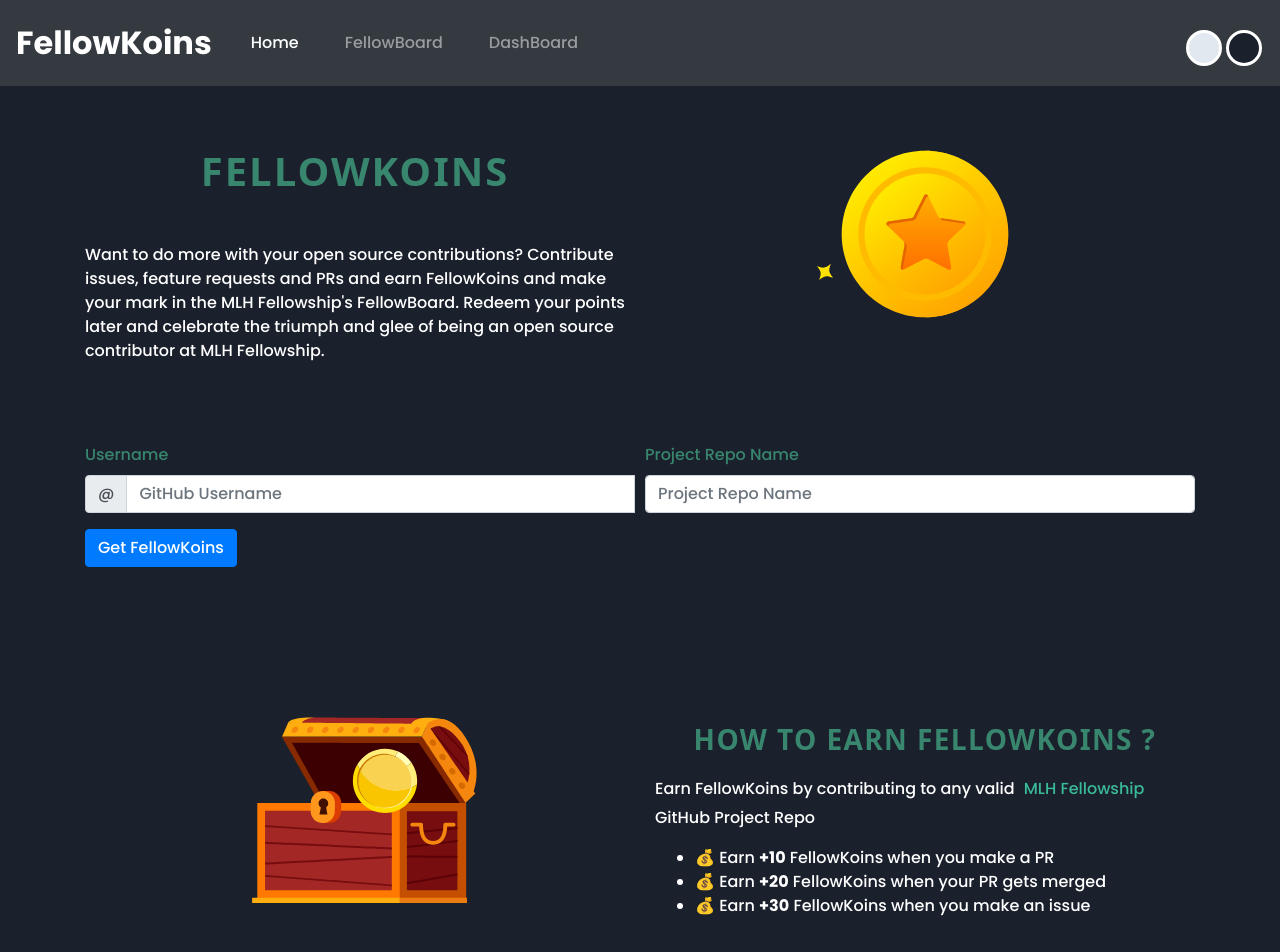
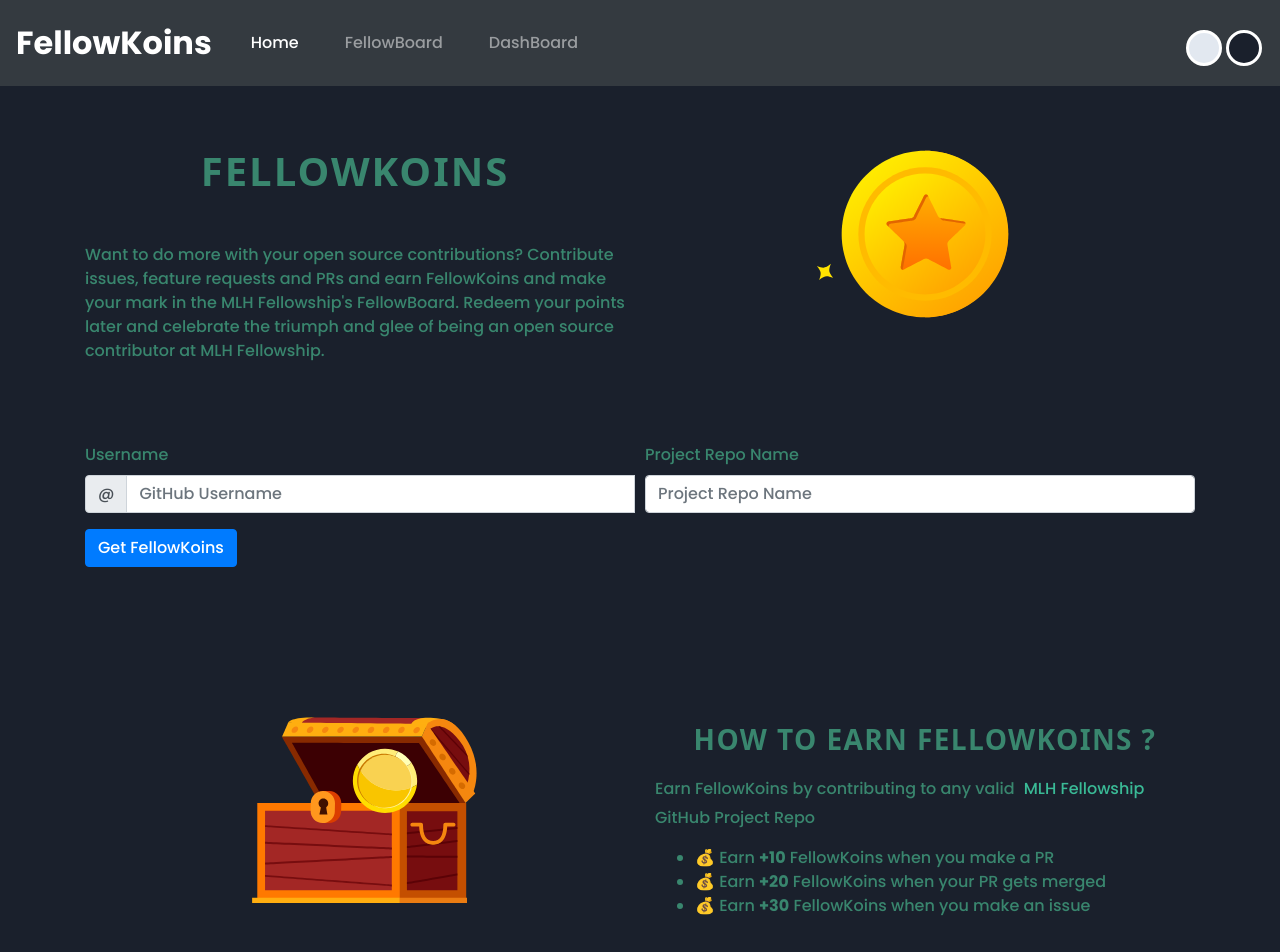
Before and after one commit to MLH-Fellowship/FellowKoins, a React (Create React App) app: page / in a window 1280 px wide. Shown: the top 952 px of the page. Built offline with nearby package versions, Linux system fonts and the light colour scheme.

Commit message:
Feat UI - added meta tags

```diff
--- a/public/index.html
+++ b/public/index.html
@@ -2,7 +2,7 @@
 <html lang="en">
   <head>
     <meta charset="utf-8" />
-    <link rel="icon" href="%PUBLIC_URL%/favicon.ico" />
+    <link rel="icon" href="https://i.ibb.co/Dtt1m4Q/Png-Item-5107354.png" />
     <link
       rel="stylesheet"
       href="https://cdn.jsdelivr.net/npm/bootstrap@4.5.3/dist/css/bootstrap.min.css"
@@ -13,9 +13,12 @@
     <meta name="theme-color" content="#000000" />
     <meta
       name="description"
-      content="Web site created using create-react-app"
+      content="Want to do more with your open source contributions? Contribute issues, feature requests and PRs and earn FellowKoins and make your mark in the MLH Fellowship's FellowBoard. Redeem your points later and celebrate the triumph and glee of being an open source contributor at MLH Fellowship."
     />
-    <link rel="apple-touch-icon" href="%PUBLIC_URL%/logo192.png" />
+    <link
+      rel="apple-touch-icon"
+      href="https://i.ibb.co/Dtt1m4Q/Png-Item-5107354.png"
+    />
     <!--
       manifest.json provides metadata used when your web app is installed on a
       user's mobile device or desktop. See https://developers.google.com/web/fundamentals/web-app-manifest/
@@ -34,7 +37,7 @@
       work correctly both with client-side routing and a non-root public URL.
       Learn how to configure a non-root public URL by running `npm run build`.
     -->
-    <title>React App</title>
+    <title>FellowKoins</title>
   </head>
   <body>
     <noscript>You need to enable JavaScript to run this app.</noscript>
--- a/src/Components/FellowBoard/FellowBoard.js
+++ b/src/Components/FellowBoard/FellowBoard.js
@@ -158,7 +158,7 @@
   }, []);
   return (
     <div className="fellowboard">
-      <h1 className="text-center">
+      <h1 className="text-center mt-5 mb-5">
         <strong>FellowBoard</strong>
       </h1>
       <div className="l-wrapper">
--- a/src/Components/Home/Home.js
+++ b/src/Components/Home/Home.js
@@ -12,7 +12,7 @@
             <h1 className="text-center">
               <strong>FellowKoins</strong>
             </h1>
-            <p className="mt-5 text-white">
+            <p className="mt-5">
               Want to do more with your open source contributions? Contribute
               issues, feature requests and PRs and earn FellowKoins and make
               your mark in the MLH Fellowship's FellowBoard. Redeem your points
@@ -33,12 +33,12 @@
             <h3 className="text-center mt-5">
               <strong>How to Earn FellowKoins ?</strong>
             </h3>
-            <p className="text-white mt-3">
+            <p className="mt-3">
               Earn FellowKoins by contributing to any valid{" "}
               <a href="https://github.com/MLH-Fellowship/">MLH Fellowship</a>{" "}
               GitHub Project Repo
             </p>
-            <ul className="mt-3 text-white">
+            <ul className="mt-3">
               <li>
                 <span>💰</span> Earn <strong>+10</strong> FellowKoins when you
                 make a PR
```
